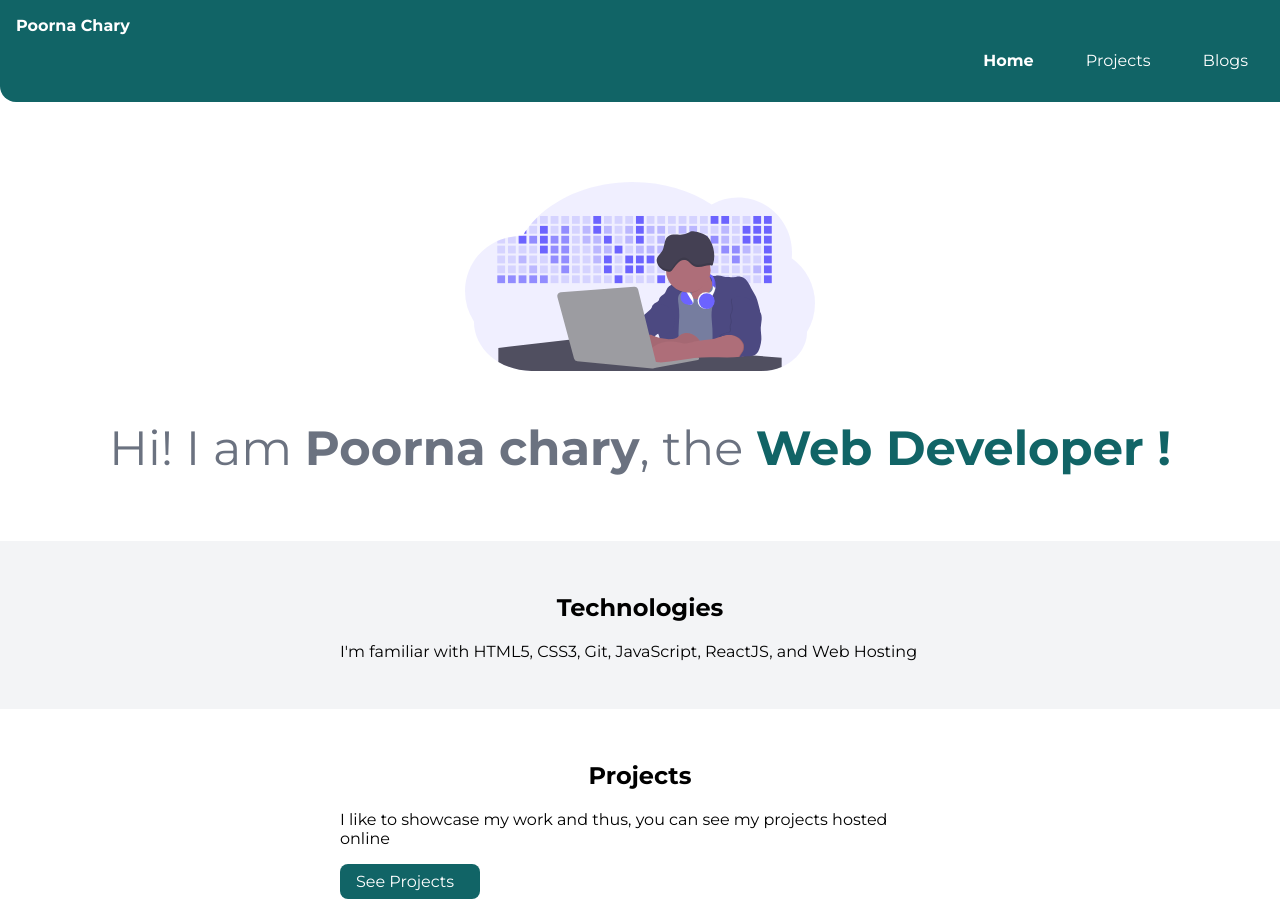
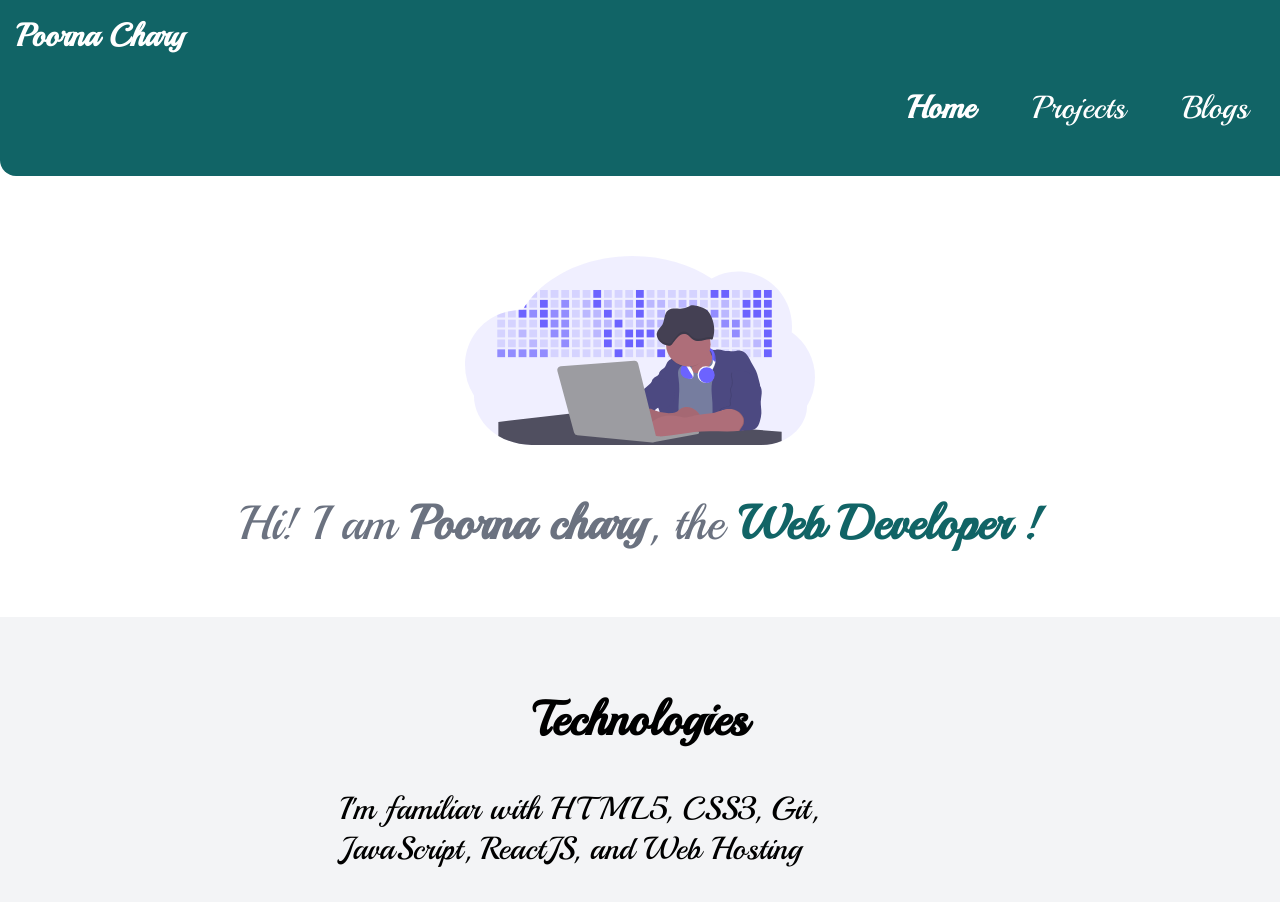
Before and after one commit to poornachary1998/MyWebsite, a plain HTML site: page index.html in a window 1280 px wide. Shown: the top 902 px of the page. Drawn offline with Linux system fonts and the light colour scheme.

Commit message:
/update
font change and font size changes

```diff
--- a/main.css
+++ b/main.css
@@ -1,6 +1,5 @@
 
-@import url('https://fonts.googleapis.com/css2?family=Montserrat:wght@400;700&display=swap');
-
+@import url('https://fonts.googleapis.com/css2?family=Playball&display=swap');
 :root {
     --primary-color: #116466;
     --off-white: #F3F4F6;
@@ -8,7 +7,7 @@
 }
 
 body {
-    font-family: 'Montserrat', sans-serif;
+    font-family: 'Playball', cursive;
     margin: 0px;
 }
 
@@ -78,10 +77,12 @@ hr {
     color: white;
     padding: 1rem;
     border-bottom-left-radius: 1rem;
+    font-size: 2rem;
 }
 
 .navigation .nav-brand {
     font-weight: bold;
+
 }
 
 .nav-brand a {
@@ -132,6 +133,7 @@ hr {
 
 .section {
     padding: 2rem;
+    font-size: 2rem;
 }
 
 .section h1 {
```
